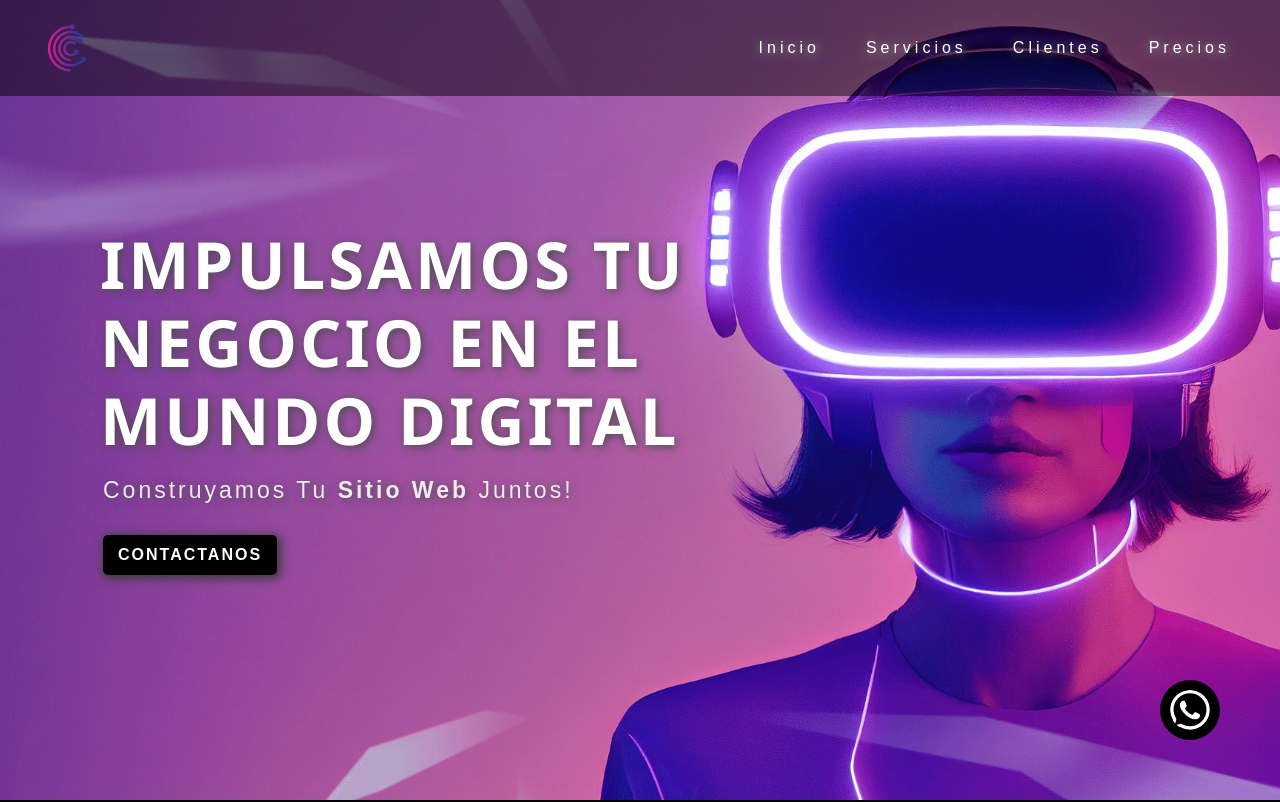
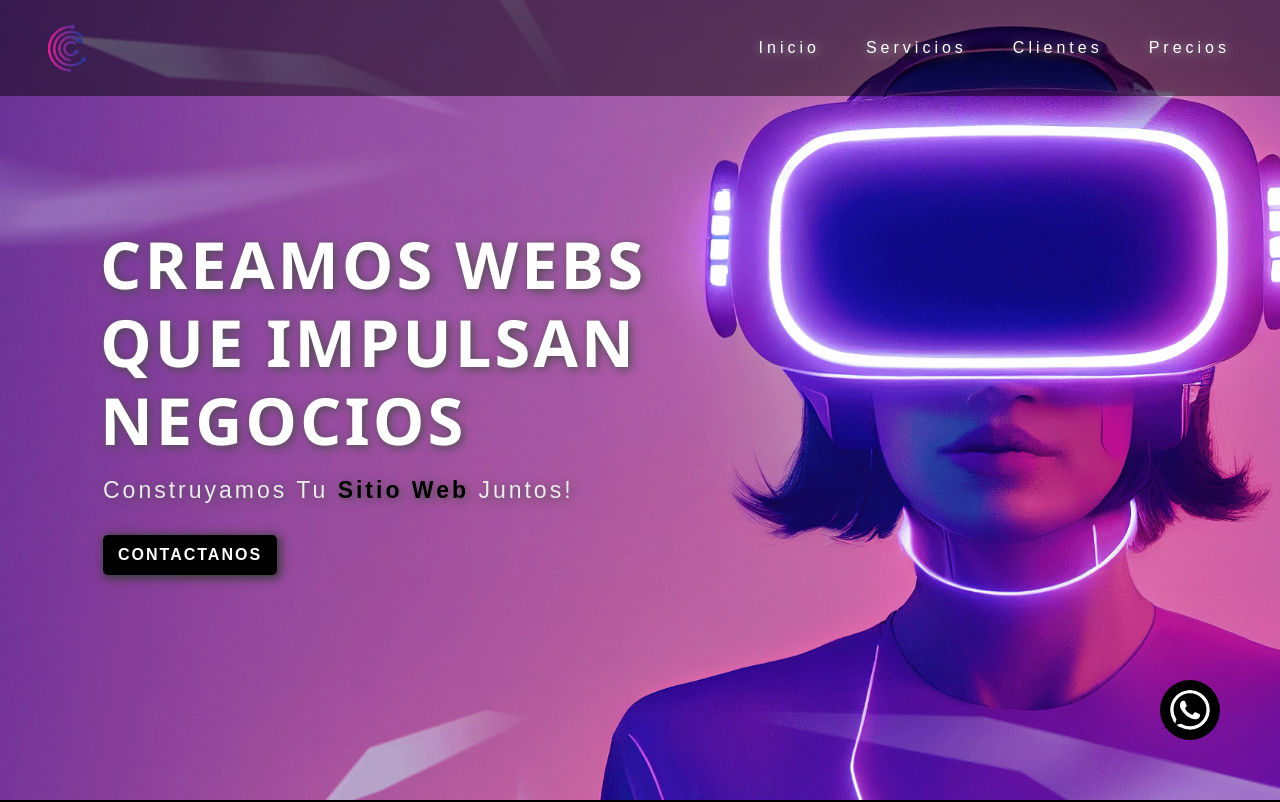
Before and after one commit to jonathanpoblet/virtual-designs, a React (Vite) app: page / in a window 1280 px wide. Shown: the top 802 px of the page. Built offline with nearby package versions, Linux system fonts and the light colour scheme; a web font is replaced by a local one.

Commit message:
Updated Virtual Designs Page

```diff
--- a/src/Components/Banner/Banner.jsx
+++ b/src/Components/Banner/Banner.jsx
@@ -3,9 +3,9 @@ import './banner.css';
 export default function Banner() {
   return (
     <section className='banner'>
-      <h1>IMPULSAMOS TU NEGOCIO EN EL MUNDO DIGITAL</h1>
+      <h1>CREAMOS WEBS QUE IMPULSAN NEGOCIOS</h1>
       <h2>
-        Construyamos Tu <b>Sitio Web</b> Juntos!
+        Construyamos Tu <b style={{color: '#000'}}>Sitio Web</b> Juntos!
       </h2>
       <a
         href='https://api.whatsapp.com/send?phone=541130565913&text=Hola,%20quiero%20consultar%20por%20un%20sitio%20web!'
--- a/src/Components/Clients/clients.css
+++ b/src/Components/Clients/clients.css
@@ -30,8 +30,12 @@
   max-width: 1200px;
 }
 
+.clients-container a {
+  width: 50%;
+}
+
 .clients-container-img {
-  width: 540px;
+  width: 90%;
   height: 280px;
   border-radius: 5px;
   box-shadow: 2px 2px 30px 2px rgb(0, 0, 0);
```
